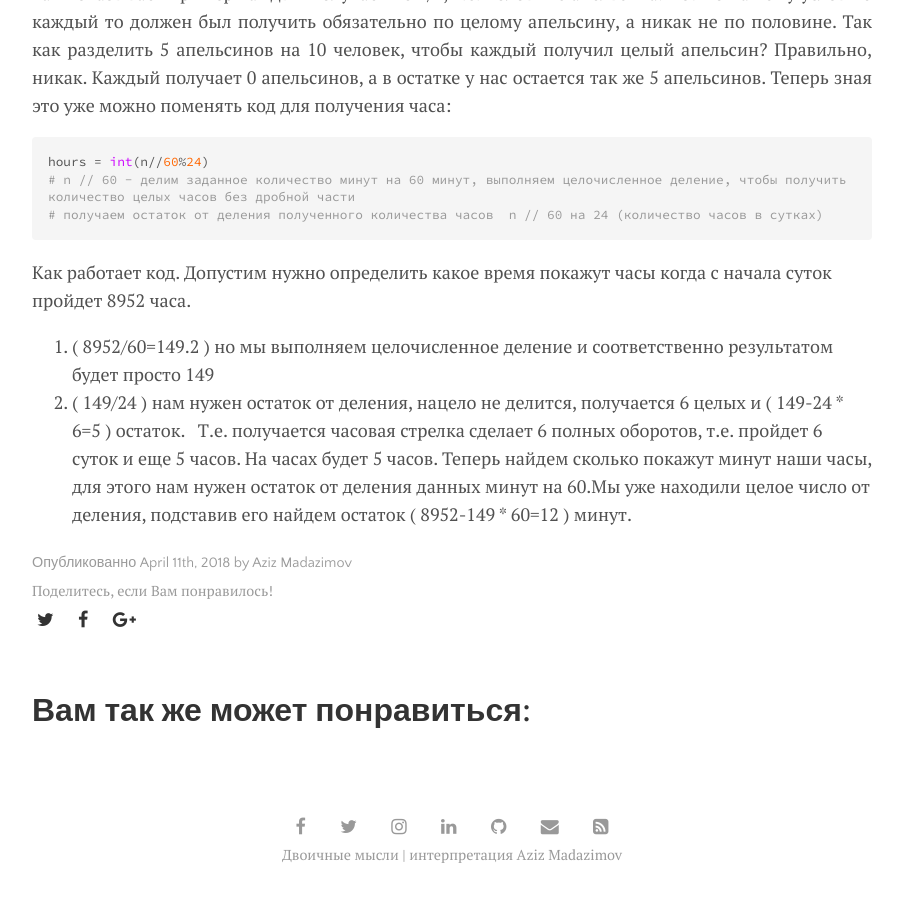
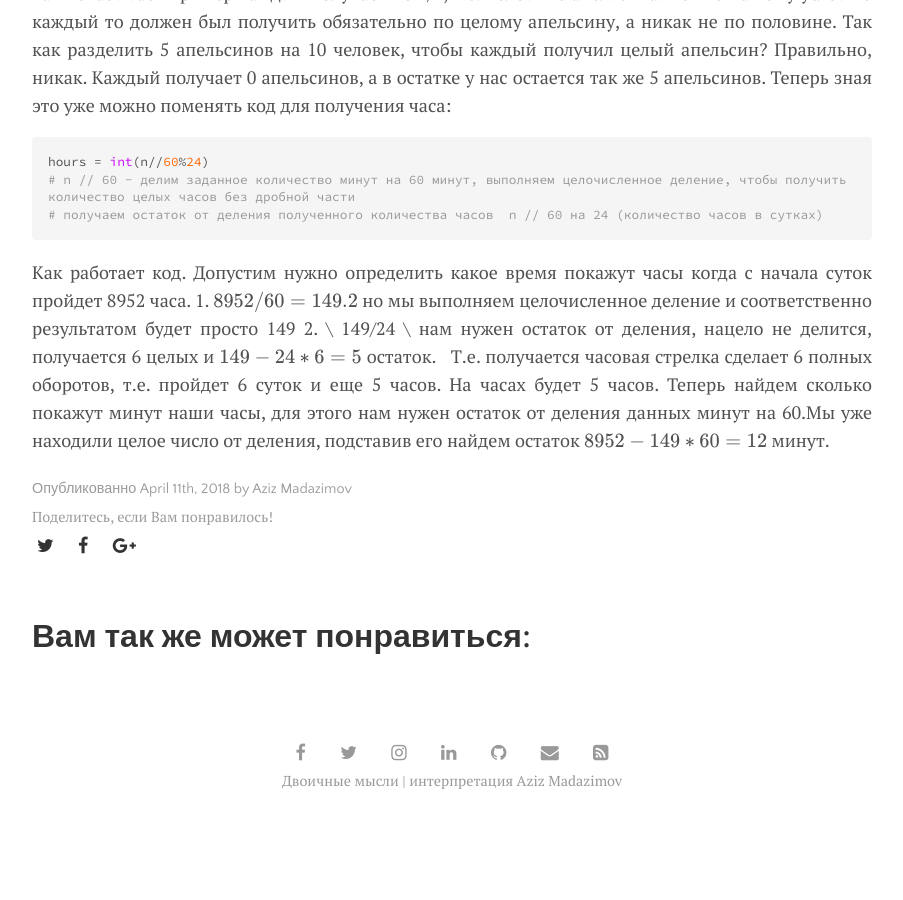
Before and after one commit to madazimov/madazimov.github.io, a Jekyll site: the page built from _posts/2018-04-11-ostatok-ot-deleniya.md, in a window 1280 px wide and 900 px high, scrolled down 1789 px. Shown: the whole window, without its empty margins (188-1091 px from the left). Built offline with Jekyll 4.4.1, drawn with Linux system fonts in a browser that asks for light colours; formulas are drawn with MathJax 3; after the commit the page ends 2616 px from its top, so only the background shows below that.

Commit message:
Update 2018-04-11-ostatok-ot-deleniya.md

````diff
--- a/_posts/2018-04-11-ostatok-ot-deleniya.md
+++ b/_posts/2018-04-11-ostatok-ot-deleniya.md
@@ -34,7 +34,9 @@ hours = int(n//60%24)
 # n // 60 - делим заданное количество минут на 60 минут, выполняем целочисленное деление, чтобы получить количество целых часов без дробной части
 # получаем остаток от деления полученного количества часов  n // 60 на 24 (количество часов в сутках)
 ```
+<p align="justify">
 Как работает код. Допустим нужно определить какое время покажут часы когда с начала суток пройдет 8952 часа.
 1. \( 8952/60=149.2 \) но мы выполняем целочисленное деление и соответственно результатом будет просто 149
-2. \( 149/24 \) нам нужен остаток от деления, нацело не делится, получается 6 целых и \( 149-24 * 6=5 \) остаток.
+2. \ 149/24 \ нам нужен остаток от деления, нацело не делится, получается 6 целых и \( 149-24 * 6=5 \) остаток.
 Т.е. получается часовая стрелка сделает 6 полных оборотов, т.е. пройдет 6 суток и еще 5 часов. На часах будет 5 часов. Теперь найдем сколько покажут минут наши часы, для этого нам нужен остаток от деления данных минут на 60.Мы уже находили целое число от деления, подставив его найдем остаток \( 8952-149 * 60=12 \) минут.
+</p>
````
